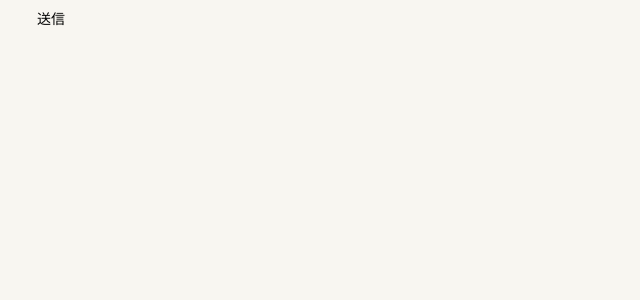
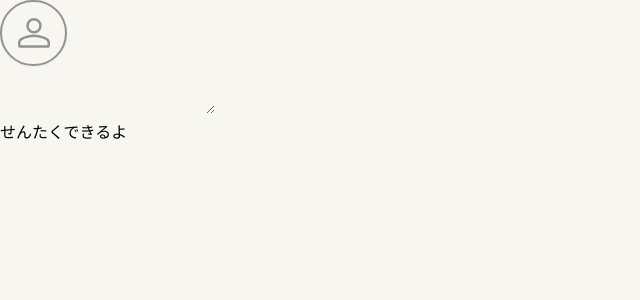
Before and after one commit to hatopoppo404/my-app, a Next.js app: page / in a window 1280 px wide. Shown: the top 300 px of the page, without its empty margins (0-640 px from the left). Built offline with nearby package versions, Linux system fonts and the light colour scheme.

Commit message:
ボタン実装loading disabled

```diff
--- a/src/app/page.tsx
+++ b/src/app/page.tsx
@@ -3,7 +3,15 @@ import Button from "../components/Button/Button";
 export default function Home() {
   return (
     <div>
-      <Button variant="primary" size="md"/>
+      <Button
+        variant="ghost"
+        size="lg"
+        iconType="bench"
+        text="テキストが入る"
+        iconOnly
+      />
+      <textarea name="" id=""></textarea>
+      <p className="selectable">せんたくできるよ</p>
     </div>
   );
 }
--- a/src/components/Button/Button.module.css
+++ b/src/components/Button/Button.module.css
@@ -1,28 +1,37 @@
 .button {
     display: flex;
     flex-direction: row;
-    gap: 0.5rem;
+    gap: 0.3rem;
     align-items: center;
 
     cursor: pointer;
 
     transition:
         all 500ms;
+
+    padding: 0.5rem 0.75rem 0.5rem 0.5rem;
+    box-shadow: var(--shadow-rest);
+
+    &:disabled{
+        opacity: 0.5;
+        cursor: not-allowed;
+    }
+}
+
+.loading{
+    pointer-events: none;
 }
 
 .button:hover {
     box-shadow: var(--shadow-hover);
-    transform: scale(1.05);
+    transform: scale(1.01);
 }
 
 .icon_container {
-    /* border: 1px solid; */
-    background-color: var(--icon-bg-color);
-
     height: fit-content;
     width: fit-content;
     border-radius: 9999px;
-    padding: 0.75em;
+    padding: 0.25em;
 }
 
 .icon {
@@ -30,36 +39,144 @@
     align-items: center;
     width: var(--icon-width);
     height: 100%;
-    color: currentColor;
     transition: transform 0.3s;
 
     & > svg {
-        width: 2em;
+        width: 2rem;
         height: auto;
 
         & * {
             fill: none;
             stroke: currentColor;
-            stroke-width: 2px;
+            stroke-width: 1px;
             stroke-linecap: round;
             stroke-linejoin: round;
-
-            stroke: var(--icon-color);
         }
     }
 }
 
-.text {
-    color: var(--text-color);
+.sm {
+    font: var(--text-caption);
+    border-radius: var(--radius-interactive);
+
+    .icon > svg {
+        width: 1.25rem;
+        height: auto;
+
+        & * {
+            stroke-width: 2px;
+        }
+    }
+
 }
 
-.ghost{
-    background-color: var(--color-bg);
-    border: 2px solid var(--color-border);
+.md {
+    font: var(--text-body);
+    border-radius: var(--radius-interactive);
+
+    .icon > svg {
+        width: 1.5rem;
+        height: auto;
+
+        & * {
+            stroke-width: 2px;
+        }
+    }
 }
 
-.md{
-    font: var(--text-body);
-    padding: var(--space-inset-sm);
-    border-radius: var(--radius-interactive);
+.lg {
+    font: var(--text-subheading);
+    border-radius: var(--radius-pill);
+    padding: 1rem 1.75rem 1rem 1.25rem;
+
+    .icon > svg {
+        width: 2rem;
+        height: auto;
+
+        & * {
+            stroke-width: 2px;
+        }
+    }
 }
+
+/* export type Variant=
+    | "primary"
+    | "secondary"
+    | "danger"
+    | "ghost";
+*/
+.primary {
+    background-color: var(--color-primary);
+    color: var(--white);
+    border: none;
+
+    .text {
+        color: currentColor;
+    }
+
+    &:hover {
+        background-color: var(--color-primary-hover);
+    }
+}
+
+.secondary {
+    background-color: var(--color-secondary);
+    border: none;
+
+    .text {
+        color: currentColor;
+    }
+
+    &:hover {
+        background-color: var(--color-secondary-hover);
+    }
+}
+
+.danger {
+    background-color: var(--color-error);
+    color: var(--white);
+    border: none;
+
+    .text {
+        color: currentColor;
+    }
+
+    &:hover {
+        background-color: var(--color-error);
+    }
+}
+
+.ghost {
+    color: var(--color-border);
+
+    &.sm, &.md {
+        border: 1px solid var(--color-border);
+    }
+
+    &.lg {
+        border: 2px solid var(--color-border);
+    }
+
+    .text {
+        color: currentColor;
+    }
+}
+
+
+
+
+.icon_container.none {
+    display: none;
+}
+
+.button:has(.icon_container.none) {
+    padding: 0.75rem;
+}
+
+.iconOnly {
+    padding: 0.75rem;
+
+    & .text {
+        display: none;
+    }
+}
--- a/src/components/Button/Button.tsx
+++ b/src/components/Button/Button.tsx
@@ -1,5 +1,5 @@
 "use client";
-import { useState } from "react";
+import { Children, useState } from "react";
 import styles from "./Button.module.css";
 import { Variant, Size, IconType } from "../../type/buttons";
 import { ICON_DATA } from '../../constants/icons';
@@ -9,30 +9,49 @@ interface Props {
     size: Size;
     iconType?: IconType;
     text?: string;
+    iconOnly?: boolean;
+
+    disabled?: boolean;
+    loading?: boolean;
+    onClick?: () => void;
+    children?: React.ReactNode;
 }
 
 export default function Button({
     variant = "ghost",
     size = "md",
     iconType = "none",
-    text = "送信"
+    text = "送信",
+    iconOnly = false,
+    disabled = false,
+    loading = false
 }: Props) {
     const Icon = ICON_DATA[iconType];
     return (
         <button
+            disabled={disabled || loading}
             className={[
                 styles.button,
                 styles[variant],
                 styles[size],
-            ].join(" ")}
+                iconOnly && styles.iconOnly,
+                disabled && styles.disabled,
+                loading && styles.loading
+            ].filter(Boolean)
+                .join(" ")}
         >
-            <div className={styles.icon_container}>
+            <div
+                className={[
+                    styles.icon_container,
+                    styles[iconType]
+                ].join(" ")}
+            >
                 <i className={styles.icon}>
                     {Icon}
                 </i>
             </div>
             <span className={styles.text}>
-                {text}
+                {loading ? "Loading..." : text}
             </span>
         </button>
     );
--- a/src/styles/globals.css
+++ b/src/styles/globals.css
@@ -1,22 +1,31 @@
 @import "tailwindcss";
 @import "./tokens/index.css";
 
-html{
+html {
   scroll-behavior: smooth;
 }
 
-body{
+body {
   background: var(--color-bg);
+  /* background-color: aqua; */
 }
 
-html,body{
+html, body {
   height: 100%;
+  user-select: none;
 }
 
-:focus-visible{
+:focus-visible {
   outline:
-    2px
-    solid
-    var(--color-primary-active);
+    2px solid var(--color-primary-active);
   outline-offset: 2px;
 }
+
+
+/* input, textarea {
+  user-select: all;
+} */
+
+.selectable {
+  user-select: text;
+}
--- a/src/styles/tokens/color.css
+++ b/src/styles/tokens/color.css
@@ -55,14 +55,14 @@
     --color-border: var(--gray-500);
 
     /* primary */
-    --color-primary: var(--purple-500);
-    --color-primary-hover: var(--purple-700);
-    --color-primary-active: var(--purple-700);
+    --color-primary: var(--yellow-500);
+    --color-primary-hover: var(--yellow-700);
+    --color-primary-active: var(--yellow-700);
 
     /* secondary */
-    --color-secondary: var(--purple-100);
-    --color-secondary-hover: var(--purple-400);
-    --color-secondary-active: var(--purple-400);
+    --color-secondary: var(--yellow-100);
+    --color-secondary-hover: var(--yellow-400);
+    --color-secondary-active: var(--yellow-400);
 
     /* state */
     --color-success: var(--green-500);
--- a/src/styles/tokens/typography.css
+++ b/src/styles/tokens/typography.css
@@ -21,33 +21,15 @@
     --letter-spacing-wide: 0.05em;
 
     /* semantic typography tokens */
-    /* prettier-ignore-start */
     --text-body:
-        var(--font-weight-regular)
-        var(--font-size-md)
-        /
-        var(--line-height-normal)
-        var(--font-sans);
+        var(--font-weight-regular) var(--font-size-md) / var(--line-height-normal) var(--font-sans);
 
     --text-heading:
-        var(--font-weight-bold)
-        var(--font-size-lg)
-        /
-        var(--line-height-tight)
-        var(--font-sans);
+        var(--font-weight-bold) var(--font-size-lg) / var(--line-height-tight) var(--font-sans);
 
     --text-subheading:
-        var(--font-weight-medium)
-        var(--font-size-md)
-        /
-        var(--line-height-tight)
-        var(--font-sans);
+        var(--font-weight-medium) var(--font-size-md) / var(--line-height-tight) var(--font-sans);
 
     --text-caption:
-        var(--font-weight-regular)
-        var(--font-size-sm)
-        /
-        var(--line-height-loose)
-        var(--font-sans);
-    /* prettier-ignore-end */
+        var(--font-weight-regular) var(--font-size-sm) / var(--line-height-loose) var(--font-sans);
 }
```
